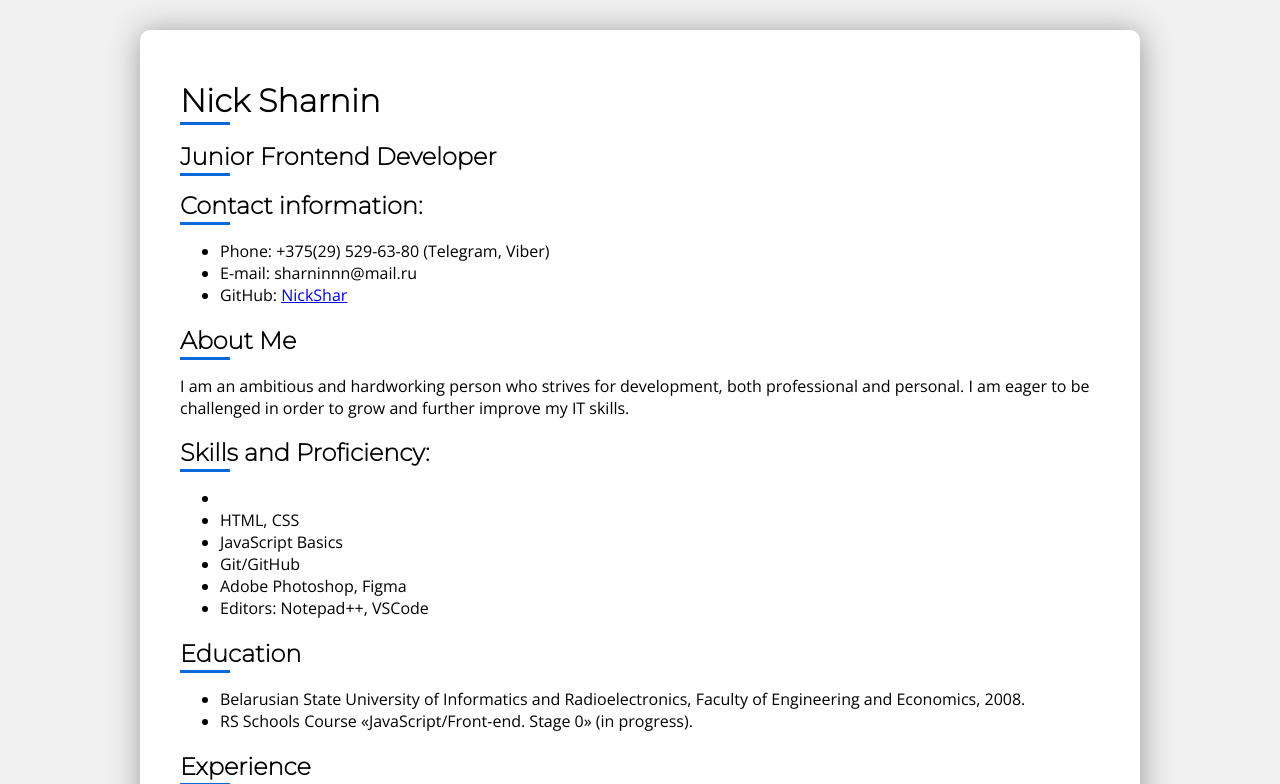
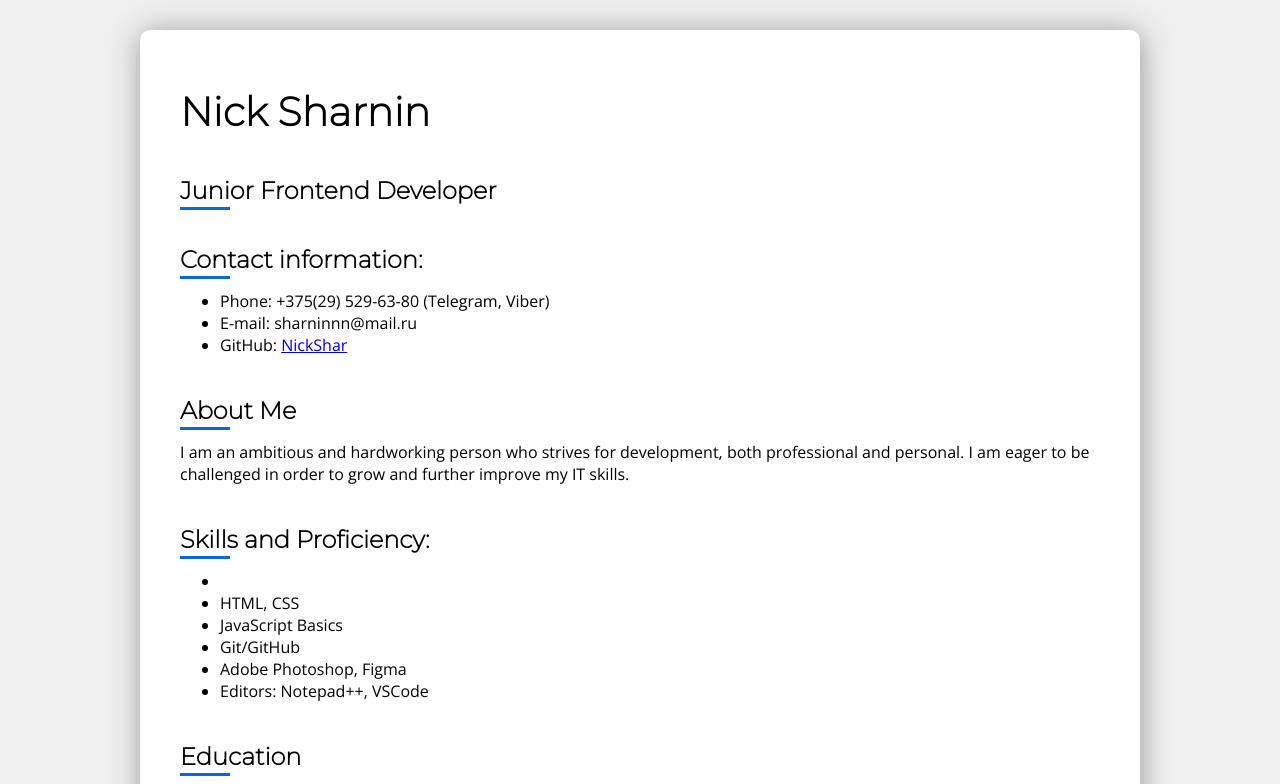
Before and after one commit to NickShar/rsschool-cv, a plain HTML site: page index.html in a window 1280 px wide. Shown: the top 784 px of the page. Drawn offline with nearby package versions, Linux system fonts and the light colour scheme.

Commit message:
docs: add h1-h2 margins

```diff
--- a/style.css
+++ b/style.css
@@ -13,8 +13,9 @@ body{background-color: #f0f0f0;}
 }
 
 h1, h2{font-family: 'Montserrat', sans-serif; position: relative;}
-
-h1::after, h2::after {
+h1{font-weight: 700; font-size: 40px;}
+h2{margin: 40px 0 15px;}
+h2::after {
     content: '';
     width: 50px;
     height: 3px;
@@ -24,6 +25,6 @@ h1::after, h2::after {
     bottom: -5px;
     transition: all 0.2s linear;
 }
-h1:hover::after, h2:hover::after {
+h2:hover::after {
    width: 100px;
 }
```
